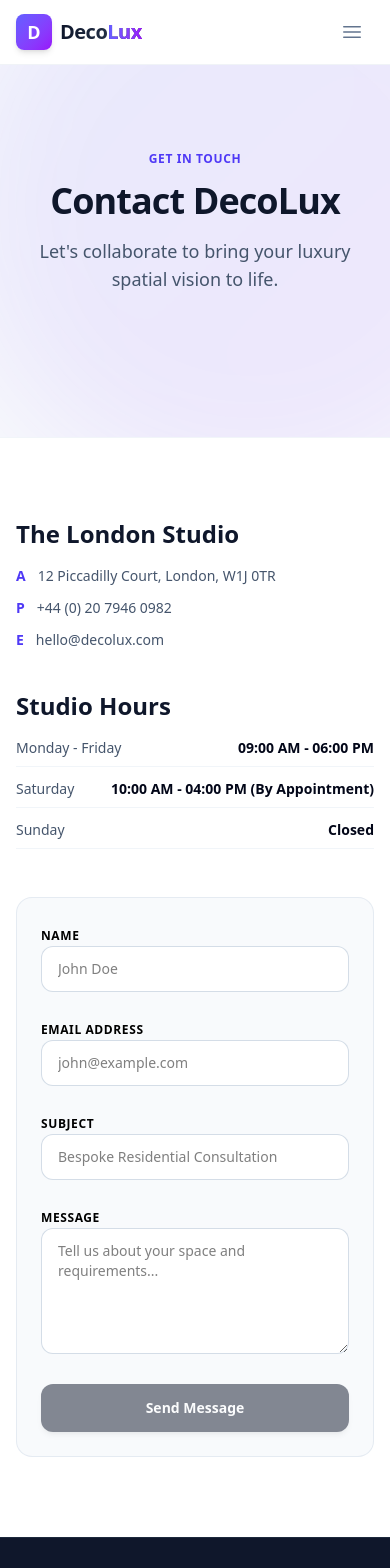
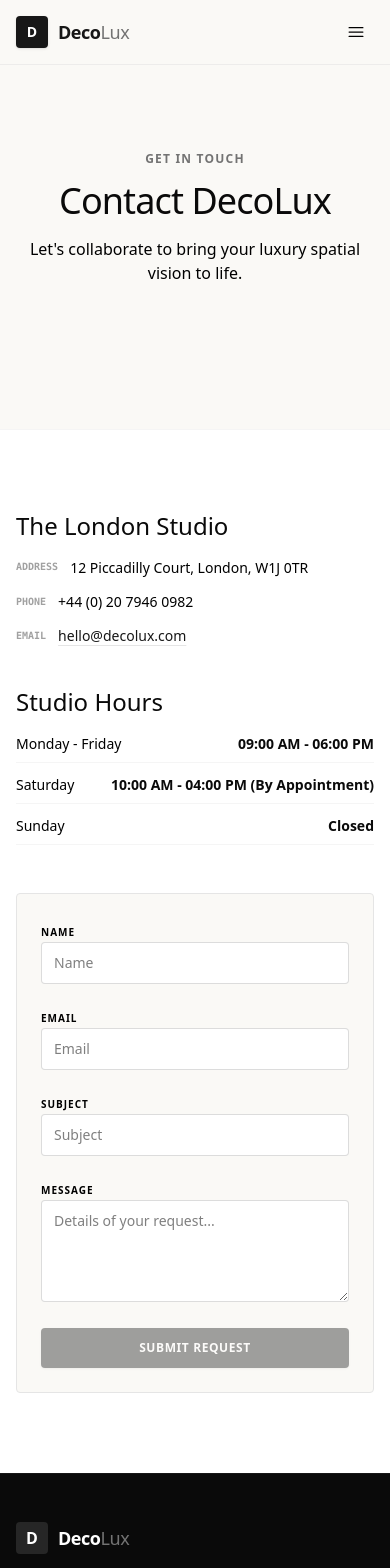
Before and after one commit to moideen-mashad/angular-learn-path, an Angular app: page /contact in a window 390 px wide. Shown: the top 1568 px of the page. Built offline with nearby package versions, Linux system fonts and the light colour scheme.

Commit message:
Refactor: Implement minimalist design system and integrate Lenis smooth scroll

```diff
--- a/package.json
+++ b/package.json
@@ -21,6 +21,7 @@
     "@angular/router": "^21.2.0",
     "@angular/ssr": "^21.2.21",
     "express": "^5.1.0",
+    "lenis": "^1.3.26",
     "rxjs": "~7.8.0",
     "tslib": "^2.3.0"
   },
--- a/src/app/app.ts
+++ b/src/app/app.ts
@@ -1,7 +1,9 @@
-import { Component, signal } from '@angular/core';
+import { Component, signal, AfterViewInit, OnDestroy, Inject, PLATFORM_ID } from '@angular/core';
+import { isPlatformBrowser } from '@angular/common';
 import { NavbarComponent } from './shared/components/navbar/navbar';
 import { FooterComponent } from './shared/components/footer/footer';
 import { RouterOutlet } from '@angular/router';
+import Lenis from 'lenis';
 
 @Component({
   selector: 'app-root',
@@ -9,6 +11,37 @@ import { RouterOutlet } from '@angular/router';
   templateUrl: './app.html',
   styleUrl: './app.css'
 })
-export class App {
+export class App implements AfterViewInit, OnDestroy {
   protected readonly title = signal('my-angular-app');
+  private lenisInstance?: Lenis;
+  private animationFrameId?: number;
+
+  constructor(@Inject(PLATFORM_ID) private platformId: Object) {}
+
+  ngAfterViewInit(): void {
+    if (isPlatformBrowser(this.platformId)) {
+      this.lenisInstance = new Lenis({
+        duration: 1.2,
+        easing: (t) => Math.min(1, 1.001 - Math.pow(2, -10 * t)),
+        gestureOrientation: 'vertical',
+        smoothWheel: true,
+      });
+
+      const raf = (time: number) => {
+        this.lenisInstance?.raf(time);
+        this.animationFrameId = requestAnimationFrame(raf);
+      };
+
+      this.animationFrameId = requestAnimationFrame(raf);
+    }
+  }
+
+  ngOnDestroy(): void {
+    if (this.animationFrameId) {
+      cancelAnimationFrame(this.animationFrameId);
+    }
+    if (this.lenisInstance) {
+      this.lenisInstance.destroy();
+    }
+  }
 }
--- a/src/app/features/contact/contact.html
+++ b/src/app/features/contact/contact.html
@@ -1,14 +1,11 @@
-<section class="relative overflow-hidden bg-slate-50 py-20 dark:bg-slate-950 transition-colors duration-300">
-  <!-- Decorative Blurs -->
-  <div class="absolute -top-40 -right-40 h-[600px] w-[600px] rounded-full bg-gradient-to-br from-indigo-500/10 to-purple-500/10 blur-3xl dark:from-indigo-600/5 dark:to-purple-600/5"></div>
-
+<section class="relative overflow-hidden bg-[#FAF9F6] py-20 dark:bg-neutral-950 transition-colors duration-300">
   <div class="mx-auto max-w-7xl px-4 sm:px-6 lg:px-8 relative">
     <div class="text-center max-w-3xl mx-auto mb-16">
-      <span class="text-xs font-bold uppercase tracking-wider text-indigo-600 dark:text-indigo-400">Get in Touch</span>
-      <h1 class="mt-3 text-4xl font-extrabold tracking-tight text-slate-900 sm:text-5xl dark:text-white">
+      <span class="text-xs font-bold uppercase tracking-widest text-neutral-500">Get in Touch</span>
+      <h1 class="mt-3 text-4xl font-light tracking-tight text-neutral-950 sm:text-5xl dark:text-white">
         {{ header }}
       </h1>
-      <p class="mt-4 text-lg text-slate-600 dark:text-slate-400">
+      <p class="mt-4 text-base text-neutral-550 dark:text-neutral-400">
         {{ subHeader }}
       </p>
     </div>
@@ -16,108 +13,108 @@
 </section>
 
 <!-- Main Details & Form -->
-<section class="py-20 bg-white dark:bg-slate-950 transition-colors duration-300 border-t border-slate-100 dark:border-slate-900">
+<section class="py-20 bg-white dark:bg-neutral-950 transition-colors duration-300 border-t border-neutral-100 dark:border-neutral-900">
   <div class="mx-auto max-w-7xl px-4 sm:px-6 lg:px-8">
     <div class="grid grid-cols-1 lg:grid-cols-12 gap-12">
 
       <!-- Left Column: Details -->
       <div class="lg:col-span-5 space-y-10">
         <div class="space-y-4">
-          <h2 class="text-2xl font-bold text-slate-900 dark:text-white">
+          <h2 class="text-2xl font-light text-neutral-950 dark:text-white">
             {{ studioHeader }}
           </h2>
-          <div class="space-y-3 text-sm text-slate-600 dark:text-slate-400 font-medium">
-            <p class="flex items-center space-x-3">
-              <span class="text-indigo-600 dark:text-indigo-400 font-bold">A</span>
+          <div class="space-y-3.5 text-sm text-neutral-550 dark:text-neutral-400 font-medium">
+            <p class="flex items-start space-x-3">
+              <span class="text-[10px] font-bold text-neutral-400 font-mono pt-0.5">ADDRESS</span>
               <span>{{ address }}</span>
             </p>
             <p class="flex items-center space-x-3">
-              <span class="text-indigo-600 dark:text-indigo-400 font-bold">P</span>
+              <span class="text-[10px] font-bold text-neutral-400 font-mono">PHONE</span>
               <span>{{ phone }}</span>
             </p>
             <p class="flex items-center space-x-3">
-              <span class="text-indigo-600 dark:text-indigo-400 font-bold">E</span>
-              <a href="mailto:{{ email }}" class="hover:text-indigo-600 transition-colors">{{ email }}</a>
+              <span class="text-[10px] font-bold text-neutral-400 font-mono">EMAIL</span>
+              <a href="mailto:{{ email }}" class="text-neutral-900 dark:text-white hover:text-amber-700 dark:hover:text-amber-500 transition-colors underline underline-offset-4 decoration-neutral-200">{{ email }}</a>
             </p>
           </div>
         </div>
 
         <div class="space-y-4">
-          <h2 class="text-2xl font-bold text-slate-900 dark:text-white">
+          <h2 class="text-2xl font-light text-neutral-950 dark:text-white">
             {{ hoursHeader }}
           </h2>
           <div class="space-y-3">
             @for (hour of hours; track hour.days) {
-              <div class="flex justify-between border-b border-slate-100 pb-2 dark:border-slate-900 text-sm">
-                <span class="font-medium text-slate-600 dark:text-slate-400">{{ hour.days }}</span>
-                <span class="font-semibold text-slate-950 dark:text-white">{{ hour.time }}</span>
+              <div class="flex justify-between border-b border-neutral-100 pb-2 dark:border-neutral-900 text-sm">
+                <span class="font-medium text-neutral-550 dark:text-neutral-450">{{ hour.days }}</span>
+                <span class="font-bold text-neutral-950 dark:text-white">{{ hour.time }}</span>
               </div>
             }
           </div>
         </div>
       </div>
 
-      <!-- Right Column: Interactive Form -->
+      <!-- Right Column: Form -->
       <div class="lg:col-span-7">
-        <div class="rounded-2xl border border-slate-200/80 bg-slate-50 p-6 md:p-8 dark:border-slate-800 dark:bg-slate-900">
+        <div class="rounded border border-neutral-200 bg-[#FAF9F6] p-6 md:p-8 dark:border-neutral-900 dark:bg-neutral-900">
 
           @if (isSubmitted()) {
-            <div class="mb-6 rounded-xl bg-emerald-50 border border-emerald-250 p-4 text-emerald-800 dark:bg-emerald-950/30 dark:border-emerald-900/50 dark:text-emerald-400 animate-fade-in">
-              <h4 class="font-bold text-base mb-1">Message Sent Successfully!</h4>
-              <p class="text-sm">Thank you for connecting with DecoLux Studio. A senior design consultant will contact you within 24 business hours.</p>
+            <div class="mb-6 rounded border border-emerald-300 bg-emerald-50 p-4 text-emerald-800 dark:bg-emerald-950/20 dark:border-emerald-900/50 dark:text-emerald-400">
+              <h4 class="font-bold text-sm mb-1 uppercase tracking-wider">Message Dispatched</h4>
+              <p class="text-xs">Your inquiry was received. A design coordinator will follow up with you within 24 hours.</p>
             </div>
           }
 
-          <form #contactForm="ngForm" (ngSubmit)="onSubmit(contactForm)" class="space-y-6">
-            <div class="grid grid-cols-1 md:grid-cols-2 gap-6">
+          <form #contactForm="ngForm" (ngSubmit)="onSubmit(contactForm)" class="space-y-5">
+            <div class="grid grid-cols-1 md:grid-cols-2 gap-5">
               <!-- Name Input -->
-              <div class="space-y-2">
-                <label for="name" class="text-xs font-bold uppercase tracking-wider text-slate-550 dark:text-slate-450">Name</label>
+              <div class="space-y-1.5">
+                <label for="name" class="text-[10px] font-bold uppercase tracking-widest text-neutral-450">Name</label>
                 <input type="text" id="name" name="name" required [ngModel]="name()" (ngModelChange)="name.set($event)" #nameInput="ngModel"
-                       class="w-full rounded-xl border border-slate-300/80 bg-white px-4 py-3 text-sm focus:border-indigo-500 focus:outline-none dark:border-slate-800 dark:bg-slate-950 dark:text-white"
-                       placeholder="John Doe">
+                       class="w-full rounded border border-neutral-300/80 bg-white px-3 py-2.5 text-sm focus:border-neutral-900 focus:outline-none dark:border-neutral-800 dark:bg-neutral-950 dark:text-white dark:focus:border-neutral-150"
+                       placeholder="Name">
                 @if (nameInput.invalid && (nameInput.dirty || nameInput.touched)) {
-                  <p class="text-xs text-red-500 font-medium">Name is required.</p>
+                  <p class="text-[10px] text-red-500 font-medium">Name is required.</p>
                 }
               </div>
 
               <!-- Email Input -->
-              <div class="space-y-2">
-                <label for="email" class="text-xs font-bold uppercase tracking-wider text-slate-550 dark:text-slate-450">Email Address</label>
+              <div class="space-y-1.5">
+                <label for="email" class="text-[10px] font-bold uppercase tracking-widest text-neutral-450">Email</label>
                 <input type="email" id="email" name="email" required email [ngModel]="userEmail()" (ngModelChange)="userEmail.set($event)" #emailInput="ngModel"
-                       class="w-full rounded-xl border border-slate-300/80 bg-white px-4 py-3 text-sm focus:border-indigo-500 focus:outline-none dark:border-slate-800 dark:bg-slate-950 dark:text-white"
-                       placeholder="john@example.com">
+                       class="w-full rounded border border-neutral-300/80 bg-white px-3 py-2.5 text-sm focus:border-neutral-900 focus:outline-none dark:border-slate-800 dark:bg-neutral-950 dark:text-white dark:focus:border-neutral-150"
+                       placeholder="Email">
                 @if (emailInput.invalid && (emailInput.dirty || emailInput.touched)) {
-                  <p class="text-xs text-red-500 font-medium">Please enter a valid email address.</p>
+                  <p class="text-[10px] text-red-500 font-medium">Invalid email address.</p>
                 }
               </div>
             </div>
 
             <!-- Subject Input -->
-            <div class="space-y-2">
-              <label for="subject" class="text-xs font-bold uppercase tracking-wider text-slate-550 dark:text-slate-450">Subject</label>
+            <div class="space-y-1.5">
+              <label for="subject" class="text-[10px] font-bold uppercase tracking-widest text-neutral-450">Subject</label>
               <input type="text" id="subject" name="subject" required [ngModel]="subject()" (ngModelChange)="subject.set($event)" #subjInput="ngModel"
-                     class="w-full rounded-xl border border-slate-300/80 bg-white px-4 py-3 text-sm focus:border-indigo-500 focus:outline-none dark:border-slate-800 dark:bg-slate-950 dark:text-white"
-                     placeholder="Bespoke Residential Consultation">
+                     class="w-full rounded border border-neutral-300/80 bg-white px-3 py-2.5 text-sm focus:border-neutral-900 focus:outline-none dark:border-neutral-800 dark:bg-neutral-950 dark:text-white dark:focus:border-neutral-150"
+                     placeholder="Subject">
               @if (subjInput.invalid && (subjInput.dirty || subjInput.touched)) {
-                <p class="text-xs text-red-500 font-medium">Subject is required.</p>
+                <p class="text-[10px] text-red-500 font-medium">Subject is required.</p>
               }
             </div>
 
             <!-- Message Textarea -->
-            <div class="space-y-2">
-              <label for="message" class="text-xs font-bold uppercase tracking-wider text-slate-550 dark:text-slate-450">Message</label>
-              <textarea id="message" name="message" required rows="5" [ngModel]="message()" (ngModelChange)="message.set($event)" #msgInput="ngModel"
-                        class="w-full rounded-xl border border-slate-300/80 bg-white px-4 py-3 text-sm focus:border-indigo-500 focus:outline-none dark:border-slate-800 dark:bg-slate-950 dark:text-white"
-                        placeholder="Tell us about your space and requirements..."></textarea>
+            <div class="space-y-1.5">
+              <label for="message" class="text-[10px] font-bold uppercase tracking-widest text-neutral-450">Message</label>
+              <textarea id="message" name="message" required rows="4" [ngModel]="message()" (ngModelChange)="message.set($event)" #msgInput="ngModel"
+                        class="w-full rounded border border-neutral-300/80 bg-white px-3 py-2.5 text-sm focus:border-neutral-900 focus:outline-none dark:border-neutral-800 dark:bg-neutral-950 dark:text-white dark:focus:border-neutral-150"
+                        placeholder="Details of your request..."></textarea>
               @if (msgInput.invalid && (msgInput.dirty || msgInput.touched)) {
-                <p class="text-xs text-red-500 font-medium">Message is required.</p>
+                <p class="text-[10px] text-red-500 font-medium">Message is required.</p>
               }
             </div>
 
             <button type="submit" [disabled]="contactForm.invalid"
-                    class="w-full rounded-xl bg-slate-900 py-3.5 text-sm font-bold text-white shadow-md transition-all duration-300 hover:bg-indigo-600 hover:-translate-y-0.5 disabled:opacity-50 disabled:hover:-translate-y-0 disabled:hover:bg-slate-900 dark:bg-slate-800 dark:hover:bg-indigo-600">
-              Send Message
+                    class="w-full rounded bg-neutral-900 py-3 text-xs font-bold uppercase tracking-wider text-white shadow-sm hover:bg-neutral-800 transition-colors disabled:opacity-40 disabled:hover:bg-neutral-900 dark:bg-neutral-100 dark:text-neutral-950 dark:hover:bg-neutral-200">
+              Submit Request
             </button>
           </form>
 
--- a/src/app/shared/components/footer/footer.html
+++ b/src/app/shared/components/footer/footer.html
@@ -1,31 +1,31 @@
-<footer class="bg-slate-900 text-slate-300 dark:bg-slate-950 transition-colors duration-300 border-t border-slate-800">
+<footer class="bg-neutral-950 text-neutral-400 border-t border-neutral-900 transition-colors duration-300">
   <div class="mx-auto max-w-7xl px-4 py-12 sm:px-6 lg:px-8 lg:py-16">
     <div class="xl:grid xl:grid-cols-3 xl:gap-8">
 
       <!-- Brand column -->
       <div class="space-y-6 xl:col-span-1">
-        <a routerLink="/" class="flex items-center space-x-2">
-          <div class="flex h-9 w-9 items-center justify-center rounded-lg bg-gradient-to-br from-indigo-500 to-purple-600 shadow-md">
-            <span class="text-lg font-bold text-white">{{ logoLetter }}</span>
+        <a routerLink="/" class="flex items-center space-x-2.5">
+          <div class="flex h-8 w-8 items-center justify-center rounded bg-neutral-800 text-white font-bold">
+            <span>{{ logoLetter }}</span>
           </div>
-          <span class="text-xl font-extrabold tracking-tight text-white">
-            {{ brandPrefix }}<span class="bg-gradient-to-r from-indigo-400 to-purple-500 bg-clip-text text-transparent">{{ brandSuffix }}</span>
+          <span class="text-lg font-bold tracking-tight text-white">
+            {{ brandPrefix }}<span class="font-light text-neutral-500">{{ brandSuffix }}</span>
           </span>
         </a>
-        <p class="text-sm max-w-xs text-slate-400">
+        <p class="text-sm max-w-xs text-neutral-400 leading-relaxed">
           {{ description }}
         </p>
         <!-- Social Icons -->
         <div class="flex space-x-5">
           @for (social of socials; track social.label) {
-            <a [href]="social.href" class="text-slate-400 hover:text-white transition-colors duration-200">
+            <a [href]="social.href" class="text-neutral-500 hover:text-white transition-colors duration-250">
               <span class="sr-only">{{ social.label }}</span>
               @if (social.type === 'fill') {
-                <svg class="h-6 w-6" fill="currentColor" viewBox="0 0 24 24">
+                <svg class="h-5 w-5" fill="currentColor" viewBox="0 0 24 24">
                   <path fill-rule="evenodd" clip-rule="evenodd" [attr.d]="social.d" />
                 </svg>
               } @else {
-                <svg class="h-6 w-6" fill="none" viewBox="0 0 24 24" stroke="currentColor" stroke-width="2" stroke-linecap="round" stroke-linejoin="round">
+                <svg class="h-5 w-5" fill="none" viewBox="0 0 24 24" stroke="currentColor" stroke-width="2" stroke-linecap="round" stroke-linejoin="round">
                   <path [attr.d]="social.d" />
                 </svg>
               }
@@ -38,8 +38,8 @@
       <div class="mt-12 grid grid-cols-2 gap-8 xl:col-span-2 xl:mt-0 sm:grid-cols-3">
         @for (section of sections; track section.title; let isLast = $last) {
           <div [class]="isLast ? 'col-span-2 sm:col-span-1 mt-8 sm:mt-0' : ''">
-            <h3 class="text-sm font-semibold uppercase tracking-wider text-slate-400">{{ section.title }}</h3>
-            <ul class="mt-4 space-y-3 text-sm">
+            <h3 class="text-xs font-bold uppercase tracking-wider text-neutral-500">{{ section.title }}</h3>
+            <ul class="mt-4 space-y-3.5 text-sm">
               @for (link of section.links; track link.label) {
                 <li>
                   <a [routerLink]="link.routerLink" class="hover:text-white transition-colors duration-200">{{ link.label }}</a>
@@ -53,9 +53,9 @@
     </div>
 
     <!-- Bottom Copyright -->
-    <div class="mt-12 border-t border-slate-800 pt-8 flex flex-col md:flex-row justify-between items-center text-xs text-slate-500 space-y-4 md:space-y-0">
+    <div class="mt-12 border-t border-neutral-900 pt-8 flex flex-col md:flex-row justify-between items-center text-[11px] text-neutral-600 space-y-4 md:space-y-0">
       <p>{{ copyrightText }}</p>
-      <p>{{ attributionText }}</p>
+      <p class="font-mono">{{ attributionText }}</p>
     </div>
   </div>
 </footer>
--- a/src/app/shared/components/navbar/navbar.html
+++ b/src/app/shared/components/navbar/navbar.html
@@ -1,14 +1,14 @@
-<nav class="sticky top-0 z-50 w-full border-b border-slate-200/50 bg-white/80 backdrop-blur-md dark:border-slate-800/50 dark:bg-slate-950/80 transition-all duration-300">
+<nav class="sticky top-0 z-50 w-full border-b border-neutral-200/60 bg-[#FAF9F6]/90 backdrop-blur-md dark:border-neutral-800/60 dark:bg-neutral-950/90 transition-all duration-300">
   <div class="mx-auto max-w-7xl px-4 sm:px-6 lg:px-8">
     <div class="flex h-16 items-center justify-between">
       <!-- Logo -->
       <div class="flex flex-shrink-0 items-center">
-        <a routerLink="/" class="group flex items-center space-x-2">
-          <div class="flex h-9 w-9 items-center justify-center rounded-lg bg-gradient-to-br from-indigo-500 to-purple-600 shadow-md transition-transform group-hover:scale-105">
-            <span class="text-lg font-bold text-white">{{ logoLetter }}</span>
+        <a routerLink="/" class="group flex items-center space-x-2.5">
+          <div class="flex h-8 w-8 items-center justify-center rounded bg-neutral-900 dark:bg-neutral-100 shadow-sm transition-colors duration-300">
+            <span class="text-sm font-bold text-white dark:text-neutral-950">{{ logoLetter }}</span>
           </div>
-          <span class="text-xl font-extrabold tracking-tight bg-gradient-to-r from-slate-900 to-slate-700 bg-clip-text text-transparent dark:from-white dark:to-slate-300">
-            {{ brandPrefix }}<span class="bg-gradient-to-r from-indigo-500 to-purple-600 bg-clip-text">{{ brandSuffix }}</span>
+          <span class="text-lg font-bold tracking-tight text-neutral-900 dark:text-white">
+            {{ brandPrefix }}<span class="font-light text-neutral-500 dark:text-neutral-450">{{ brandSuffix }}</span>
           </span>
         </a>
       </div>
@@ -18,9 +18,9 @@
         <div class="flex items-center space-x-8">
           @for (item of navItems; track item.label) {
             <a [routerLink]="item.routerLink"
-               routerLinkActive="text-indigo-600 dark:text-indigo-400 font-bold"
+               routerLinkActive="text-neutral-900 dark:text-white font-semibold"
                [routerLinkActiveOptions]="{exact: item.routerLink === '/'}"
-               class="text-sm font-semibold text-slate-600 hover:text-indigo-600 dark:text-slate-300 dark:hover:text-indigo-400 transition-colors">
+               class="text-sm font-medium text-neutral-500 hover:text-neutral-900 dark:text-neutral-450 dark:hover:text-white transition-colors duration-200">
               {{ item.label }}
             </a>
           }
@@ -29,23 +29,22 @@
 
       <!-- CTA Button -->
       <div class="hidden md:flex items-center space-x-4">
-        <a href="#" class="rounded-lg px-4 py-2 text-sm font-semibold text-slate-700 hover:text-slate-950 dark:text-slate-300 dark:hover:text-white transition-colors">{{ signInText }}</a>
-        <a routerLink="/contact" class="relative group overflow-hidden rounded-lg bg-gradient-to-r from-indigo-600 to-purple-600 px-5 py-2.5 text-sm font-semibold text-white shadow-md hover:shadow-indigo-500/25 transition-all duration-300 hover:-translate-y-0.5">
-          <span class="relative z-10">{{ getStartedText }}</span>
-          <div class="absolute inset-0 -translate-x-full bg-gradient-to-r from-purple-600 to-indigo-600 transition-transform duration-300 group-hover:translate-x-0"></div>
+        <a href="#" class="rounded px-4 py-2 text-xs font-bold uppercase tracking-wider text-neutral-500 hover:text-neutral-900 dark:text-neutral-450 dark:hover:text-white transition-colors duration-200">{{ signInText }}</a>
+        <a routerLink="/contact" class="rounded border border-neutral-900 px-5 py-2 text-xs font-bold uppercase tracking-wider text-neutral-900 hover:bg-neutral-900 hover:text-white dark:border-neutral-100 dark:text-neutral-100 dark:hover:bg-neutral-100 dark:hover:text-neutral-950 transition-all duration-300">
+          {{ getStartedText }}
         </a>
       </div>
 
       <!-- Mobile menu button -->
       <div class="flex md:hidden">
-        <button (click)="toggleMobileMenu()" type="button" class="inline-flex items-center justify-center rounded-lg p-2.5 text-slate-500 hover:bg-slate-100 hover:text-slate-700 focus:outline-none dark:text-slate-400 dark:hover:bg-slate-900 dark:hover:text-white transition-all">
+        <button (click)="toggleMobileMenu()" type="button" class="inline-flex items-center justify-center rounded p-2 text-neutral-550 hover:bg-neutral-100 hover:text-neutral-900 focus:outline-none dark:text-neutral-450 dark:hover:bg-neutral-900 dark:hover:text-white transition-all">
           <span class="sr-only">Open main menu</span>
           @if (!isMobileMenuOpen()) {
-            <svg class="h-6 w-6" fill="none" viewBox="0 0 24 24" stroke-width="1.5" stroke="currentColor">
+            <svg class="h-5 w-5" fill="none" viewBox="0 0 24 24" stroke-width="1.5" stroke="currentColor">
               <path stroke-linecap="round" stroke-linejoin="round" d="M3.75 6.75h16.5M3.75 12h16.5m-16.5 5.25h16.5" />
             </svg>
           } @else {
-            <svg class="h-6 w-6" fill="none" viewBox="0 0 24 24" stroke-width="1.5" stroke="currentColor">
+            <svg class="h-5 w-5" fill="none" viewBox="0 0 24 24" stroke-width="1.5" stroke="currentColor">
               <path stroke-linecap="round" stroke-linejoin="round" d="M6 18L18 6M6 6l12 12" />
             </svg>
           }
@@ -56,19 +55,19 @@
 
   <!-- Mobile menu -->
   @if (isMobileMenuOpen()) {
-    <div class="md:hidden border-t border-slate-200/50 bg-white/95 px-4 py-4 dark:border-slate-800/50 dark:bg-slate-950/95 space-y-3 animate-fade-in-down">
+    <div class="md:hidden border-t border-neutral-200/60 bg-[#FAF9F6] px-4 py-4 dark:border-neutral-850 dark:bg-neutral-950 space-y-2">
       @for (item of navItems; track item.label) {
         <a [routerLink]="item.routerLink"
-           routerLinkActive="text-indigo-600 bg-slate-50 dark:text-indigo-400 dark:bg-slate-900"
+           routerLinkActive="text-neutral-900 bg-neutral-100/50 dark:text-white dark:bg-neutral-900"
            [routerLinkActiveOptions]="{exact: item.routerLink === '/'}"
            (click)="isMobileMenuOpen.set(false)"
-           class="block rounded-lg px-3 py-2 text-base font-semibold text-slate-600 hover:bg-slate-50 hover:text-indigo-600 dark:text-slate-300 dark:hover:bg-slate-900 dark:hover:text-indigo-400 transition-all">
+           class="block rounded px-3 py-2 text-sm font-semibold text-neutral-500 hover:bg-neutral-100/50 hover:text-neutral-900 dark:text-neutral-450 dark:hover:bg-neutral-900 dark:hover:text-white transition-all">
           {{ item.label }}
         </a>
       }
-      <div class="border-t border-slate-100 pt-3 dark:border-slate-800 flex flex-col space-y-2">
-        <a href="#" class="text-center rounded-lg px-3 py-2 text-base font-semibold text-slate-600 hover:bg-slate-50 hover:text-indigo-600 dark:text-slate-300 dark:hover:bg-slate-900 transition-all">{{ signInText }}</a>
-        <a routerLink="/contact" (click)="isMobileMenuOpen.set(false)" class="text-center rounded-lg bg-gradient-to-r from-indigo-600 to-purple-600 px-3 py-2.5 text-base font-semibold text-white shadow-md transition-all">{{ getStartedText }}</a>
+      <div class="border-t border-neutral-100 pt-3 dark:border-neutral-900 flex flex-col space-y-2">
+        <a href="#" class="text-center rounded px-3 py-2 text-xs font-bold uppercase tracking-wider text-neutral-550 hover:bg-neutral-100/50 hover:text-neutral-900 transition-all">{{ signInText }}</a>
+        <a routerLink="/contact" (click)="isMobileMenuOpen.set(false)" class="text-center rounded border border-neutral-900 px-3 py-2.5 text-xs font-bold uppercase tracking-wider text-neutral-900 hover:bg-neutral-900 hover:text-white dark:border-neutral-100 dark:text-neutral-100 dark:hover:bg-neutral-100 dark:hover:text-neutral-950 transition-all">{{ getStartedText }}</a>
       </div>
     </div>
   }
```
Also changed, not shown: src/app/features/about/about.html (+30 -33 lines), src/app/features/careers/careers.html (+22 -25 lines), src/app/features/home/home.html (+44 -52 lines), src/app/features/services/services.html (+20 -23 lines), 1 other file (tests, documents, lock files or other folders).
